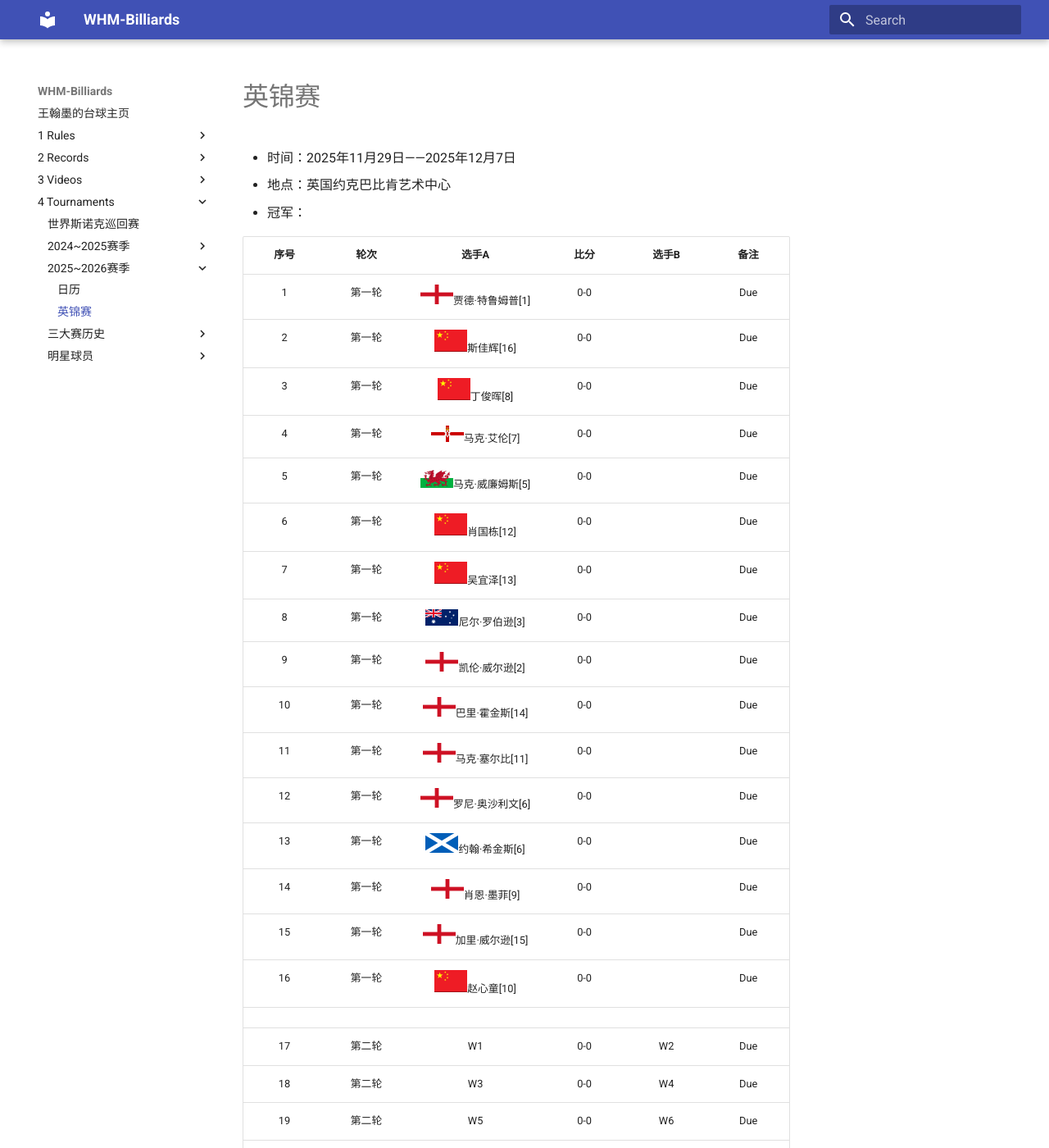
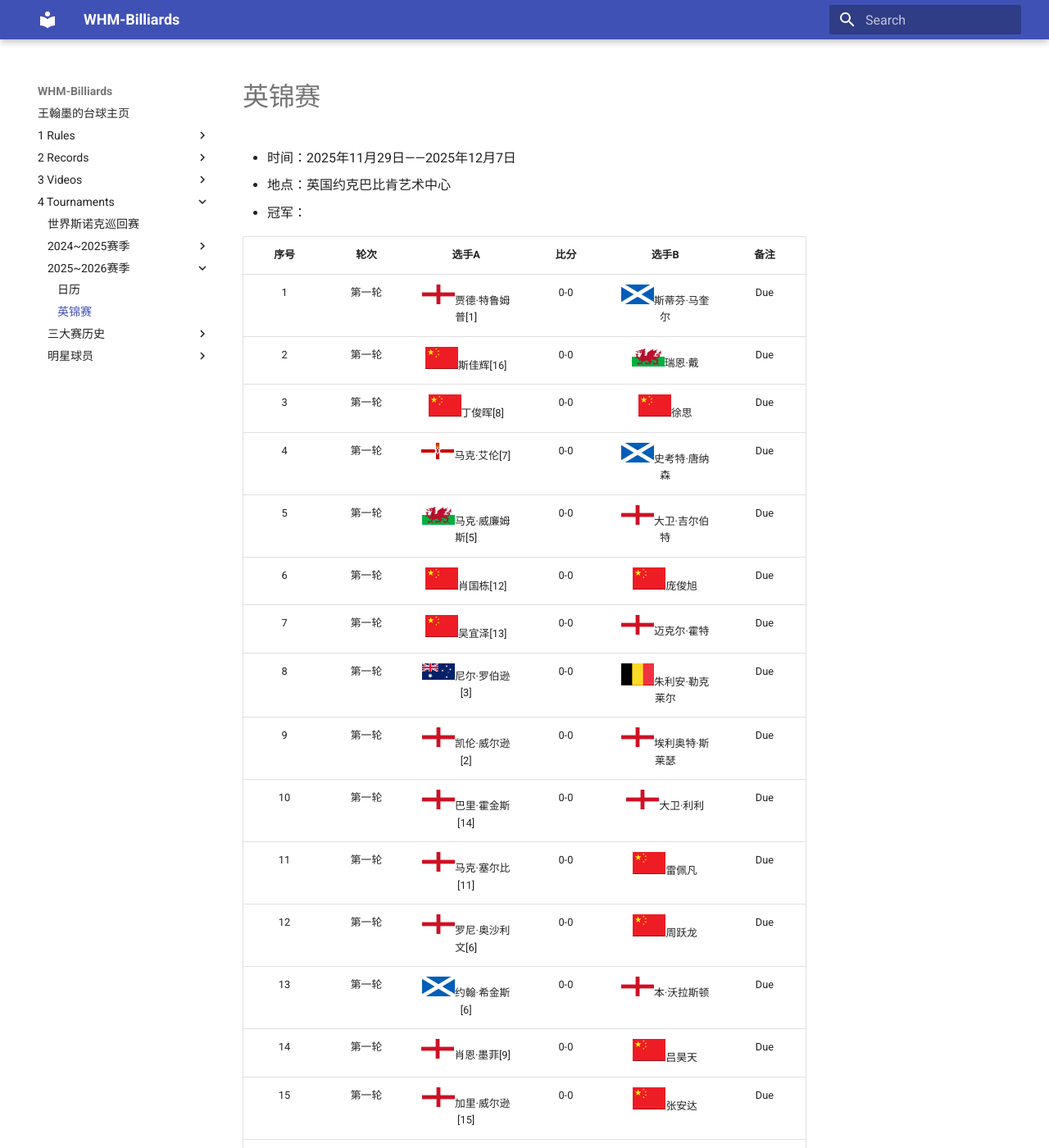
Before and after one commit to whm-billiards/whm-billiards.github.io, an MkDocs documentation site: the page built from docs/4-Tournaments/2025~2026赛季/2-英锦赛.md, in a window 1280 px wide and 1400 px high. Shown: the whole window at 82% size. Built offline with MkDocs 1.6.1 and Material for MkDocs 9.7.7, drawn with Linux system fonts in a browser that asks for light colours.

Commit message:
update UK Championships

```diff
--- a/docs/4-Tournaments/2025~2026赛季/2-英锦赛.md
+++ b/docs/4-Tournaments/2025~2026赛季/2-英锦赛.md
@@ -6,22 +6,22 @@
 
 | 序号 |   轮次  |                    选手A                       |  比分  |                   选手B                      |     备注     |
 | :--: | :-----: | :-------------------------------------------: | :---: | :------------------------------------------: | :----------: |
-|  1   | 第一轮  | ![](../img/england.png)贾德·特鲁姆普[1]         |  0-0  |                                             | Due          |
-|  2   | 第一轮  | ![](../img/china.png)斯佳辉[16]                |  0-0  |                                              | Due          |
-|  3   | 第一轮  | ![](../img/china.png)丁俊晖[8]                 |  0-0  |                                              | Due          |
-|  4   | 第一轮  | ![](../img/north_ireland.png)马克·艾伦[7]      |  0-0  |                                              | Due          |
-|  5   | 第一轮  | ![](../img/wales.png)马克·威廉姆斯[5]          |  0-0  |                                              | Due          |
-|  6   | 第一轮  | ![](../img/china.png)肖国栋[12]                |  0-0  |                                              | Due          |
-|  7   | 第一轮  | ![](../img/china.png)吴宜泽[13]                |  0-0  |                                              | Due          |
-|  8   | 第一轮  | ![](../img/australia.png)尼尔·罗伯逊[3]        |  0-0  |                                              | Due          |
-|  9   | 第一轮  | ![](../img/england.png)凯伦·威尔逊[2]          |  0-0  |                                              | Due          |
-|  10  | 第一轮  | ![](../img/england.png)巴里·霍金斯[14]         |  0-0  |                                              | Due          |
-|  11  | 第一轮  | ![](../img/england.png)马克·塞尔比[11]         |  0-0  |                                              | Due          |
-|  12  | 第一轮  | ![](../img/england.png)罗尼·奥沙利文[6]        |  0-0  |                                              | Due          |
-|  13  | 第一轮  | ![](../img/scotland.png)约翰·希金斯[6]         |  0-0  |                                             | Due          |
-|  14  | 第一轮  | ![](../img/england.png)肖恩·墨菲[9]            |  0-0  |                                              | Due          |
-|  15  | 第一轮  | ![](../img/england.png)加里·威尔逊[15]         |  0-0  |                                              | Due          |
-|  16  | 第一轮  | ![](../img/china.png)赵心童[10]                |  0-0  |                                              | Due          |
+|  1   | 第一轮  | ![](../img/england.png)贾德·特鲁姆普[1]         |  0-0  | ![](../img/scotland.png)斯蒂芬·马奎尔         | Due          |
+|  2   | 第一轮  | ![](../img/china.png)斯佳辉[16]                |  0-0  | ![](../img/wales.png)瑞恩·戴                 | Due          |
+|  3   | 第一轮  | ![](../img/china.png)丁俊晖[8]                 |  0-0  | ![](../img/china.png)徐思                    | Due          |
+|  4   | 第一轮  | ![](../img/north_ireland.png)马克·艾伦[7]      |  0-0  | ![](../img/scotland.png)史考特·唐纳森         | Due          |
+|  5   | 第一轮  | ![](../img/wales.png)马克·威廉姆斯[5]          |  0-0  | ![](../img/england.png)大卫·吉尔伯特          | Due          |
+|  6   | 第一轮  | ![](../img/china.png)肖国栋[12]                |  0-0  | ![](../img/china.png)庞俊旭                  | Due          |
+|  7   | 第一轮  | ![](../img/china.png)吴宜泽[13]                |  0-0  | ![](../img/england.png)迈克尔·霍特            | Due          |
+|  8   | 第一轮  | ![](../img/australia.png)尼尔·罗伯逊[3]        |  0-0  | ![](../img/belgium.png)朱利安·勒克莱尔        | Due          |
+|  9   | 第一轮  | ![](../img/england.png)凯伦·威尔逊[2]          |  0-0  | ![](../img/england.png)埃利奥特·斯莱瑟        | Due          |
+|  10  | 第一轮  | ![](../img/england.png)巴里·霍金斯[14]         |  0-0  | ![](../img/england.png)大卫·利利              | Due          |
+|  11  | 第一轮  | ![](../img/england.png)马克·塞尔比[11]         |  0-0  | ![](../img/china.png)雷佩凡                   | Due          |
+|  12  | 第一轮  | ![](../img/england.png)罗尼·奥沙利文[6]        |  0-0  | ![](../img/china.png)周跃龙                   | Due          |
+|  13  | 第一轮  | ![](../img/scotland.png)约翰·希金斯[6]         |  0-0  | ![](../img/england.png)本·沃拉斯顿            | Due          |
+|  14  | 第一轮  | ![](../img/england.png)肖恩·墨菲[9]            |  0-0  | ![](../img/china.png)吕昊天                   | Due          |
+|  15  | 第一轮  | ![](../img/england.png)加里·威尔逊[15]         |  0-0  | ![](../img/china.png)张安达                   | Due          |
+|  16  | 第一轮  | ![](../img/china.png)赵心童[10]                |  0-0  | ![](../img/china.png)龙泽煌                   | Due          |
 |      |        |                                                |       |                                              |              |
 |  17  | 第二轮  |                  W1                           |  0-0  |                 W2                           | Due          |
 |  18  | 第二轮  |                  W3                           |  0-0  |                 W4                           | Due          |
```
Also changed, not shown: docs/4-Tournaments/README.md (+23 -0 lines).
